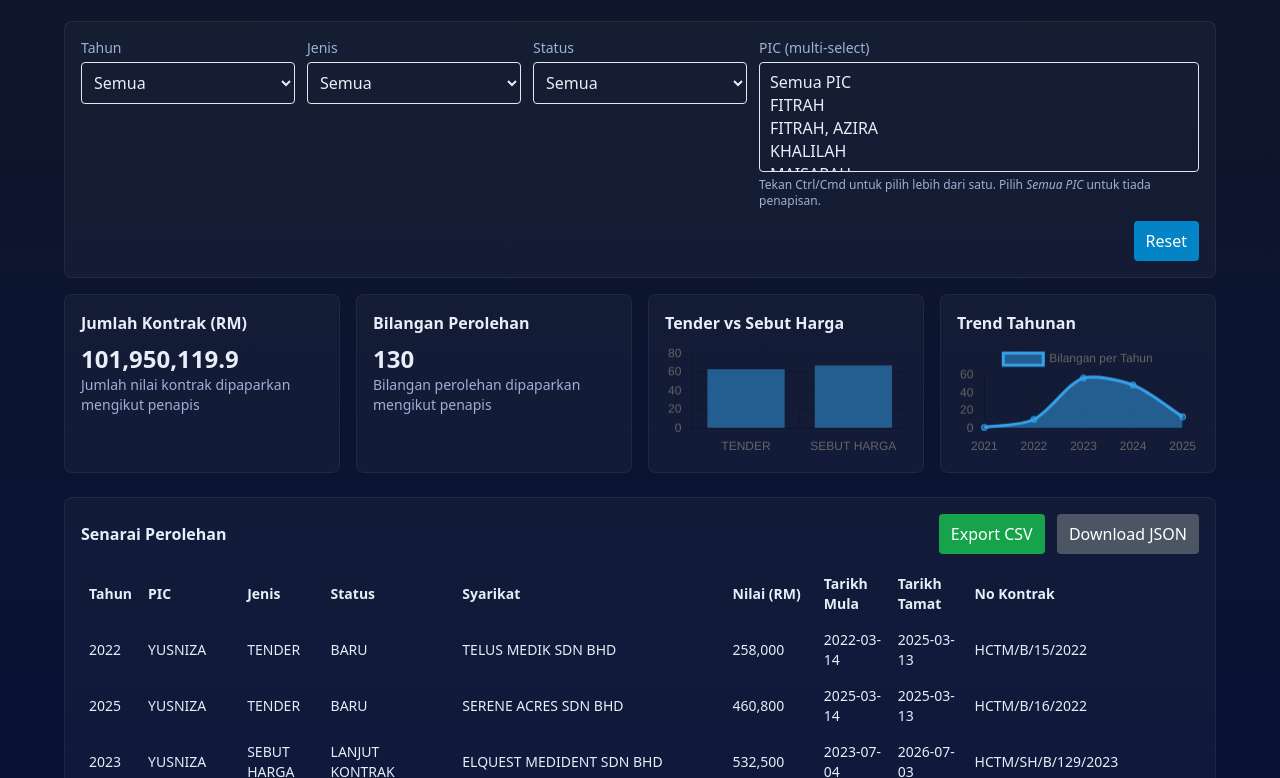
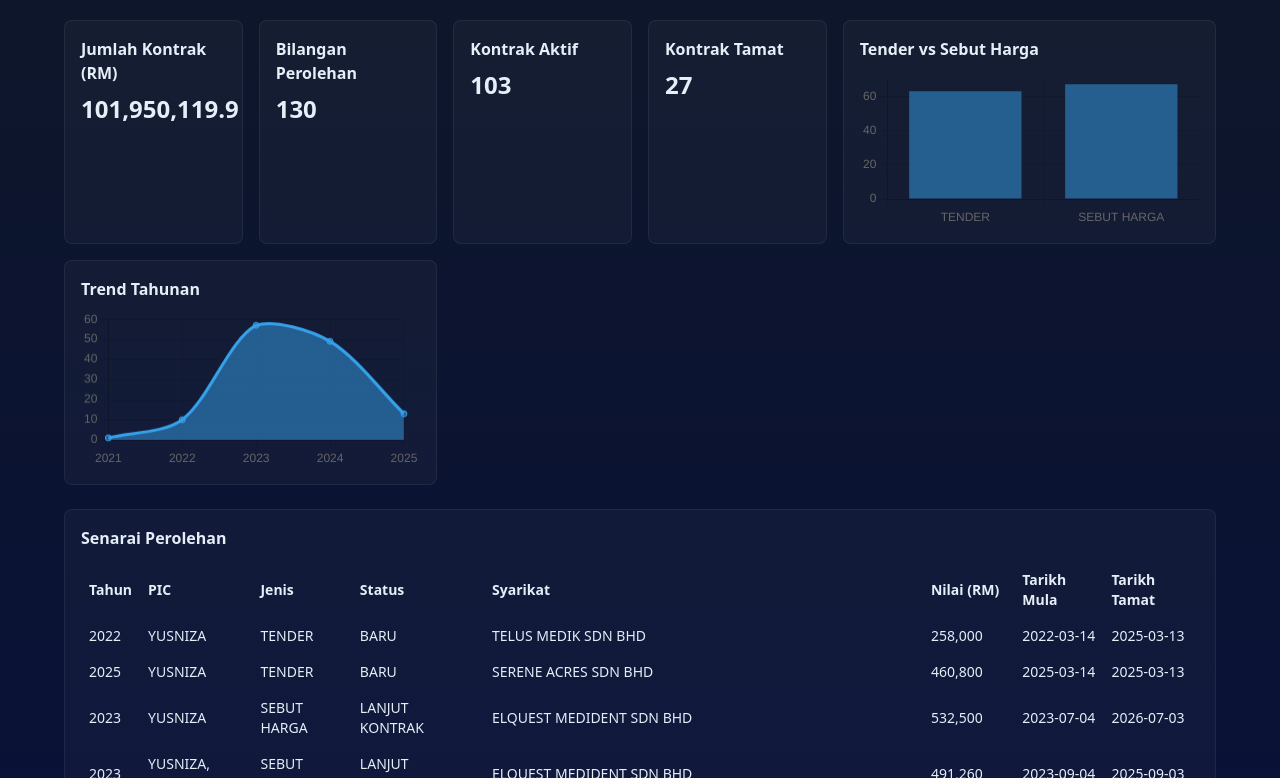
Before and after one commit to nazli830203/DASHBOARD-STOR-PUSAT-2025-v2, a plain HTML site: page index.html in a window 1280 px wide. Shown: the part 84-862 px from the top of the page. Drawn offline with nearby package versions, Linux system fonts and the light colour scheme.

Commit message:
Add files via upload

```diff
--- a/index.html
+++ b/index.html
@@ -12,171 +12,48 @@
     .muted { color: #9fb0d6; }
     table th, table td { border-color: rgba(255,255,255,0.04); }
     .scrollbox { max-height:440px; overflow:auto; }
-    .chip { background: rgba(255,255,255,0.03); padding:6px 10px; border-radius:999px; border:1px solid rgba(255,255,255,0.06); }
   </style>
 </head>
 <body class="p-6 font-sans">
   <div class="max-w-6xl mx-auto">
     <header class="mb-6">
       <h1 class="text-2xl font-semibold">Dashboard Perolehan - Unit Stor HCTM</h1>
-      <p class="muted">Tema: <strong>Modern Gelap</strong> · Data berdasarkan <code>TARIKH MULA</code></p>
+      <p class="muted">Data merangkumi status kontrak aktif dan tamat.</p>
     </header>
 
-    <section class="mb-4 card p-4 rounded-lg grid grid-cols-1 md:grid-cols-5 gap-3">
-      <div>
-        <label class="block text-sm muted">Tahun</label>
-        <select id="filterYear" class="mt-1 w-full bg-transparent border rounded p-2"></select>
-      </div>
-      <div>
-        <label class="block text-sm muted">Jenis</label>
-        <select id="filterJenis" class="mt-1 w-full bg-transparent border rounded p-2">
-          <option value="all">Semua</option>
-          <option value="TENDER">Tender</option>
-          <option value="SEBUT HARGA">Sebut Harga</option>
-        </select>
-      </div>
-      <div>
-        <label class="block text-sm muted">Status</label>
-        <select id="filterStatus" class="mt-1 w-full bg-transparent border rounded p-2"><option value="all">Semua</option></select>
-      </div>
-      <div class="md:col-span-2">
-        <label class="block text-sm muted">PIC (multi-select)</label>
-        <select id="filterPIC" multiple size="4" class="mt-1 w-full bg-transparent border rounded p-2"></select>
-        <p class="muted text-xs mt-1">Tekan Ctrl/Cmd untuk pilih lebih dari satu. Pilih <em>Semua PIC</em> untuk tiada penapisan.</p>
-      </div>
-      <div class="md:col-span-5 text-right">
-        <button id="btnReset" class="px-3 py-2 bg-sky-600 rounded text-white">Reset</button>
-      </div>
-    </section>
-
-    <section class="grid grid-cols-1 lg:grid-cols-4 gap-4">
-      <div class="card p-4 rounded-lg">
-        <h3 class="font-semibold mb-2">Jumlah Kontrak (RM)</h3>
-        <div id="cardTotalRM" class="text-2xl font-bold">-</div>
-        <div class="muted text-sm">Jumlah nilai kontrak dipaparkan mengikut penapis</div>
-      </div>
-      <div class="card p-4 rounded-lg">
-        <h3 class="font-semibold mb-2">Bilangan Perolehan</h3>
-        <div id="cardCount" class="text-2xl font-bold">-</div>
-        <div class="muted text-sm">Bilangan perolehan dipaparkan mengikut penapis</div>
-      </div>
-      <div class="card p-4 rounded-lg">
-        <h3 class="font-semibold mb-2">Tender vs Sebut Harga</h3>
-        <canvas id="chartJenis" height="140"></canvas>
-      </div>
-      <div class="card p-4 rounded-lg">
-        <h3 class="font-semibold mb-2">Trend Tahunan</h3>
-        <canvas id="chartTrend" height="140"></canvas>
-      </div>
+    <section class="grid grid-cols-1 lg:grid-cols-6 gap-4">
+      <div class="card p-4 rounded-lg"><h3 class="font-semibold mb-2">Jumlah Kontrak (RM)</h3><div id="cardTotalRM" class="text-2xl font-bold">-</div></div>
+      <div class="card p-4 rounded-lg"><h3 class="font-semibold mb-2">Bilangan Perolehan</h3><div id="cardCount" class="text-2xl font-bold">-</div></div>
+      <div class="card p-4 rounded-lg"><h3 class="font-semibold mb-2">Kontrak Aktif</h3><div id="cardActive" class="text-2xl font-bold">-</div></div>
+      <div class="card p-4 rounded-lg"><h3 class="font-semibold mb-2">Kontrak Tamat</h3><div id="cardExpired" class="text-2xl font-bold">-</div></div>
+      <div class="card p-4 rounded-lg col-span-2"><h3 class="font-semibold mb-2">Tender vs Sebut Harga</h3><canvas id="chartJenis" height="140"></canvas></div>
+      <div class="card p-4 rounded-lg col-span-2"><h3 class="font-semibold mb-2">Trend Tahunan</h3><canvas id="chartTrend" height="140"></canvas></div>
     </section>
 
     <section class="mt-6 card p-4 rounded-lg">
-      <div class="flex justify-between items-center mb-3">
-        <h3 class="font-semibold">Senarai Perolehan</h3>
-        <div>
-          <button id="btnExport" class="px-3 py-2 bg-green-600 rounded text-white mr-2">Export CSV</button>
-          <button id="btnDownloadJSON" class="px-3 py-2 bg-gray-600 rounded text-white">Download JSON</button>
-        </div>
-      </div>
+      <h3 class="font-semibold mb-3">Senarai Perolehan</h3>
       <div class="scrollbox">
         <table class="min-w-full text-sm">
           <thead class="text-left sticky top-0 bg-transparent">
-            <tr>
-              <th class="p-2">Tahun</th><th class="p-2">PIC</th><th class="p-2">Jenis</th><th class="p-2">Status</th><th class="p-2">Syarikat</th><th class="p-2">Nilai (RM)</th><th class="p-2">Tarikh Mula</th><th class="p-2">Tarikh Tamat</th><th class="p-2">No Kontrak</th>
-            </tr>
-          </thead>
-          <tbody id="tableBody"></tbody>
+            <tr><th class="p-2">Tahun</th><th class="p-2">PIC</th><th class="p-2">Jenis</th><th class="p-2">Status</th><th class="p-2">Syarikat</th><th class="p-2">Nilai (RM)</th><th class="p-2">Tarikh Mula</th><th class="p-2">Tarikh Tamat</th></tr>
+          </thead><tbody id="tableBody"></tbody>
         </table>
       </div>
     </section>
-
-    <footer class="mt-6 muted text-sm">Fail siap untuk upload ke GitHub Pages. Generated: 2025-10-06T08:01:16.007074 UTC</footer>
   </div>
 
 <script>
 async function loadData(){ const res = await fetch('data.json'); return res.json(); }
-
-function uniq(arr){ return [...new Set(arr)].filter(x=>x!==null && x!==undefined && x!==''); }
-function formatRM(v){ if(v===null||v===undefined) return ''; return Number(v).toLocaleString(); }
-function toCSV(rows){ if(!rows || rows.length===0) return ''; const keys = Object.keys(rows[0]); const esc = v=>('"'+(''+(v===null||v===undefined?'':v)).replace(/"/g,'""')+'"'); const lines = [keys.map(esc).join(',')]; rows.forEach(r=>{ lines.push(keys.map(k=>esc(r[k])).join(',')); }); return lines.join('\n'); }
-
-function prepareData(raw){
-  return raw.map(r=>({ sheet:r.sheet||'', pic:r.pic||'', syarikat:r.syarikat||'', tajuk:r.tajuk||'', no_kontrak:r.no_kontrak||'', perolehan_raw:r.perolehan_raw||'', jenis:r.jenis||'', status:r.status||'', tarikh_mula: r.tarikh_mula? new Date(r.tarikh_mula):null, tarikh_tamat: r.tarikh_tamat? new Date(r.tarikh_tamat):null, tahun: r.tahun||null, nilai_kontrak_rm: r.nilai_kontrak_rm||null }));
-}
-
-function renderTable(rows){
-  const tbody = document.getElementById('tableBody'); tbody.innerHTML='';
-  rows.forEach(r=>{
-    const tr = document.createElement('tr');
-    tr.innerHTML = `<td class="p-2">${r.tahun||''}</td><td class="p-2">${r.pic||''}</td><td class="p-2">${r.jenis||''}</td><td class="p-2">${r.status||''}</td><td class="p-2">${r.syarikat||''}</td><td class="p-2">${formatRM(r.nilai_kontrak_rm)}</td><td class="p-2">${r.tarikh_mula? r.tarikh_mula.toISOString().slice(0,10):''}</td><td class="p-2">${r.tarikh_tamat? r.tarikh_tamat.toISOString().slice(0,10):''}</td><td class="p-2">${r.no_kontrak||''}</td>`;
-    tbody.appendChild(tr);
-  });
-}
-
-function aggregateCount(rows){ return rows.length; }
-function aggregateSumRM(rows){ return rows.reduce((s,r)=> s + (r.nilai_kontrak_rm? Number(r.nilai_kontrak_rm):0), 0); }
-
-function aggregateBy(rows, key){
-  const map={}; rows.forEach(r=>{ const k = r[key] || 'LAIN'; map[k] = (map[k]||0)+1; }); return { labels: Object.keys(map), values: Object.values(map) };
-}
-function trendPerYear(rows){
-  const map = {}; rows.forEach(r=>{ const y = r.tahun||'LAIN'; map[y] = (map[y]||0)+1; }); const keys = Object.keys(map).filter(k=>k!=='LAIN').sort((a,b)=>a-b); return { labels: keys, values: keys.map(k=>map[k]||0) };
-}
-
-let GLOBAL={raw:[], data:[]}, CH={};
-
-async function main(){
-  const raw = await loadData(); GLOBAL.raw = raw; GLOBAL.data = prepareData(raw);
-
-  const years = uniq(GLOBAL.data.map(d=>d.tahun)).sort((a,b)=>a-b);
-  const fy = document.getElementById('filterYear'); fy.innerHTML = '<option value="all">Semua</option>' + years.map(y=>`<option value="${y}">${y}</option>`).join('');
-
-  const pics = uniq(GLOBAL.data.map(d=>d.pic)).sort();
-  const fp = document.getElementById('filterPIC'); fp.innerHTML = '<option value="all">Semua PIC</option>' + pics.map(p=>`<option value="${p}">${p}</option>`).join('');
-
-  const statuses = uniq(GLOBAL.data.map(d=>d.status)).sort();
-  const fs = document.getElementById('filterStatus'); fs.innerHTML = '<option value="all">Semua</option>' + statuses.map(s=>`<option value="${s}">${s}</option>`).join('');
-
-  document.getElementById('filterYear').addEventListener('change', applyFiltersAndRender);
-  document.getElementById('filterJenis').addEventListener('change', applyFiltersAndRender);
-  document.getElementById('filterStatus').addEventListener('change', applyFiltersAndRender);
-  document.getElementById('filterPIC').addEventListener('change', applyFiltersAndRender);
-  document.getElementById('btnReset').addEventListener('click', ()=>{ document.getElementById('filterYear').value='all'; document.getElementById('filterJenis').value='all'; document.getElementById('filterStatus').value='all'; document.getElementById('filterPIC').value='all'; applyFiltersAndRender(); });
-  document.getElementById('btnExport').addEventListener('click', ()=>{ const rows = currentFiltered(); const csv = toCSV(rows); const blob = new Blob([csv], {type:'text/csv;charset=utf-8;'}); const url = URL.createObjectURL(blob); const a=document.createElement('a'); a.href=url; a.download='hctm_export.csv'; a.click(); URL.revokeObjectURL(url); });
-  document.getElementById('btnDownloadJSON').addEventListener('click', ()=>{ const rows = currentFiltered(); const blob = new Blob([JSON.stringify(rows,null,2)], {type:'application/json'}); const url = URL.createObjectURL(blob); const a=document.createElement('a'); a.href=url; a.download='hctm_export.json'; a.click(); URL.revokeObjectURL(url); });
-
-  applyFiltersAndRender();
-}
-
-function currentFiltered(){
-  const fy = document.getElementById('filterYear').value;
-  const fj = document.getElementById('filterJenis').value;
-  const fs = document.getElementById('filterStatus').value;
-  const fp = Array.from(document.getElementById('filterPIC').selectedOptions).map(o=>o.value).filter(v=>v!=='all');
-  let rows = GLOBAL.data.filter(d=> d.tahun !== null );
-  if(fy!=='all') rows = rows.filter(r=> String(r.tahun) === String(fy));
-  if(fj!=='all') rows = rows.filter(r=> r.jenis === fj);
-  if(fs!=='all') rows = rows.filter(r=> r.status === fs);
-  if(fp.length>0) rows = rows.filter(r=> fp.includes(r.pic));
-  return rows;
-}
-
-function applyFiltersAndRender(){
-  const rows = currentFiltered();
-  document.getElementById('cardCount').textContent = aggregateCount(rows);
-  document.getElementById('cardTotalRM').textContent = formatRM(aggregateSumRM(rows));
-  renderTable(rows);
-  const byJenis = aggregateBy(rows, 'jenis');
-  const trend = trendPerYear(rows);
-  if(CH.j) CH.j.destroy(); if(CH.t) CH.t.destroy();
-  const ctxJ = document.getElementById('chartJenis').getContext('2d');
-  CH.j = new Chart(ctxJ, { type:'bar', data:{ labels: byJenis.labels, datasets:[{ label:'Bilangan', data: byJenis.values }] }, options:{ responsive:true, plugins:{ legend:{ display:false } } } });
-  const ctxT = document.getElementById('chartTrend').getContext('2d');
-  CH.t = new Chart(ctxT, { type:'line', data:{ labels: trend.labels, datasets:[{ label:'Bilangan per Tahun', data: trend.values, fill:true, tension:0.3 }] }, options:{ responsive:true } });
-}
-
+function formatRM(v){ return v?Number(v).toLocaleString():'-'; }
+function countActive(rows){ const now=new Date(); return rows.filter(r=>r.tarikh_tamat && new Date(r.tarikh_tamat)>=now).length; }
+function countExpired(rows){ const now=new Date(); return rows.filter(r=>r.tarikh_tamat && new Date(r.tarikh_tamat)<now).length; }
+function renderTable(rows){ const tb=document.getElementById('tableBody'); tb.innerHTML=''; rows.forEach(r=>{ tb.innerHTML+=`<tr><td class='p-2'>${r.tahun||''}</td><td class='p-2'>${r.pic||''}</td><td class='p-2'>${r.jenis||''}</td><td class='p-2'>${r.status||''}</td><td class='p-2'>${r.syarikat||''}</td><td class='p-2'>${formatRM(r.nilai_kontrak_rm)}</td><td class='p-2'>${r.tarikh_mula?.slice(0,10)||''}</td><td class='p-2'>${r.tarikh_tamat?.slice(0,10)||''}</td></tr>` }); }
+function aggregateSumRM(rows){ return rows.reduce((s,r)=>s+(r.nilai_kontrak_rm?Number(r.nilai_kontrak_rm):0),0); }
+function aggregateBy(rows,key){ const map={}; rows.forEach(r=>{const k=r[key]||'LAIN'; map[k]=(map[k]||0)+1;}); return {labels:Object.keys(map),values:Object.values(map)}; }
+function trendPerYear(rows){ const map={}; rows.forEach(r=>{const y=r.tahun||'LAIN'; map[y]=(map[y]||0)+1;}); const keys=Object.keys(map).filter(k=>k!=='LAIN').sort(); return {labels:keys,values:keys.map(k=>map[k])}; }
+let CH={};
+async function main(){ const rows=await loadData(); document.getElementById('cardCount').textContent=rows.length; document.getElementById('cardTotalRM').textContent=formatRM(aggregateSumRM(rows)); document.getElementById('cardActive').textContent=countActive(rows); document.getElementById('cardExpired').textContent=countExpired(rows); renderTable(rows); const byJenis=aggregateBy(rows,'jenis'); const trend=trendPerYear(rows); const ctxJ=document.getElementById('chartJenis').getContext('2d'); const ctxT=document.getElementById('chartTrend').getContext('2d'); CH.j=new Chart(ctxJ,{type:'bar',data:{labels:byJenis.labels,datasets:[{data:byJenis.values}]},options:{plugins:{legend:{display:false}}}}); CH.t=new Chart(ctxT,{type:'line',data:{labels:trend.labels,datasets:[{data:trend.values,fill:true,tension:0.3}]},options:{plugins:{legend:{display:false}}}}); }
 main();
-
 </script>
 </body>
 </html>
```
Also changed, not shown: 1 other file.
